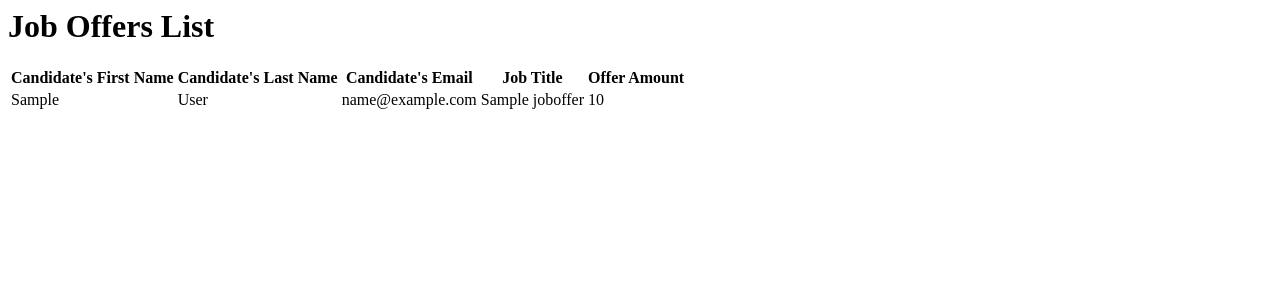
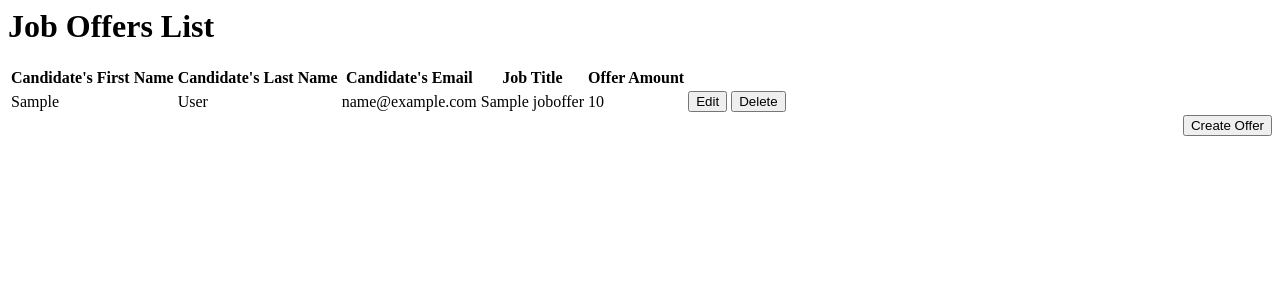
Before and after one commit to HarryLinux/WelcomeLite, a Django app: page / in a window 1280 px wide. Shown: the top 300 px of the page. Run offline with Django 3.2, Linux system fonts and the light colour scheme; tables that the repository leaves empty hold one stand-in row (values such as "Sample post").

Commit message:
adding path params, table view for job offers and buttons in template

```diff
--- a/WelcomeLiteApp/templates/WelcomeLiteApp/index.html
+++ b/WelcomeLiteApp/templates/WelcomeLiteApp/index.html
@@ -1,5 +1,7 @@
 <h1>Job Offers List</h1>
+
 {% if job_offer_list %}
+<div>
     <table>
         <tr>
             <th>Candidate's First Name</th>
@@ -16,9 +18,14 @@
             <td>{{ offer.candidate_email }}</td>
             <td>{{ offer.job_title }}</td>
             <td>{{ offer.offer_amount }}</td>
+            <td><span><button>Edit</button></span></td>
+            <td><span><button>Delete</button></span></td>
         </tr>
+
     {% endfor %}
     </table>
+</div>
 {% else %}
-    <p>No job offers available</p>
+<p>No job offers available</p>
 {% endif %}
+<div style="float: right;"><button>Create Offer</button></div>
--- a/WelcomeLiteApp/urls.py
+++ b/WelcomeLiteApp/urls.py
@@ -5,5 +5,6 @@ from . import views
 urlpatterns = [
     path('', views.index, name='index'),
     path('addOffer/', views.add_offer, name='add'),
-    path('editOffer/', views.edit_offer, name='add')
+    path('editOffer/<int:job_offer_id>/', views.edit_offer, name='edit'),
+    path('deleteOffer/<int:job_offer_id>/', views.delete_offer, name='delete')
 ]
--- a/WelcomeLiteApp/views.py
+++ b/WelcomeLiteApp/views.py
@@ -1,17 +1,18 @@
-# from django.shortcuts import render
 from django.http import HttpResponse
-from django.template import loader
+from django.shortcuts import render
 
 from .models import JobOffer
 
 def index(request):
     job_offer_list = JobOffer.objects.all()
-    template = loader.get_template('WelcomeLiteApp/index.html')
     context = { 'job_offer_list': job_offer_list }
-    return HttpResponse(template.render(context, request))
+    return render(request, 'WelcomeLiteApp/index.html', context)
 
 def add_offer(request):
     return HttpResponse("We made it to the add offers page!")
 
-def edit_offer(request):
-    return HttpResponse("Another page for editing offers")
+def edit_offer(request, job_offer_id):
+    return HttpResponse("You're editing offer %s" % job_offer_id)
+
+def delete_offer(request, job_offer_id):
+    return HttpResponse("You're deleting offer %s" % job_offer_id)
```
